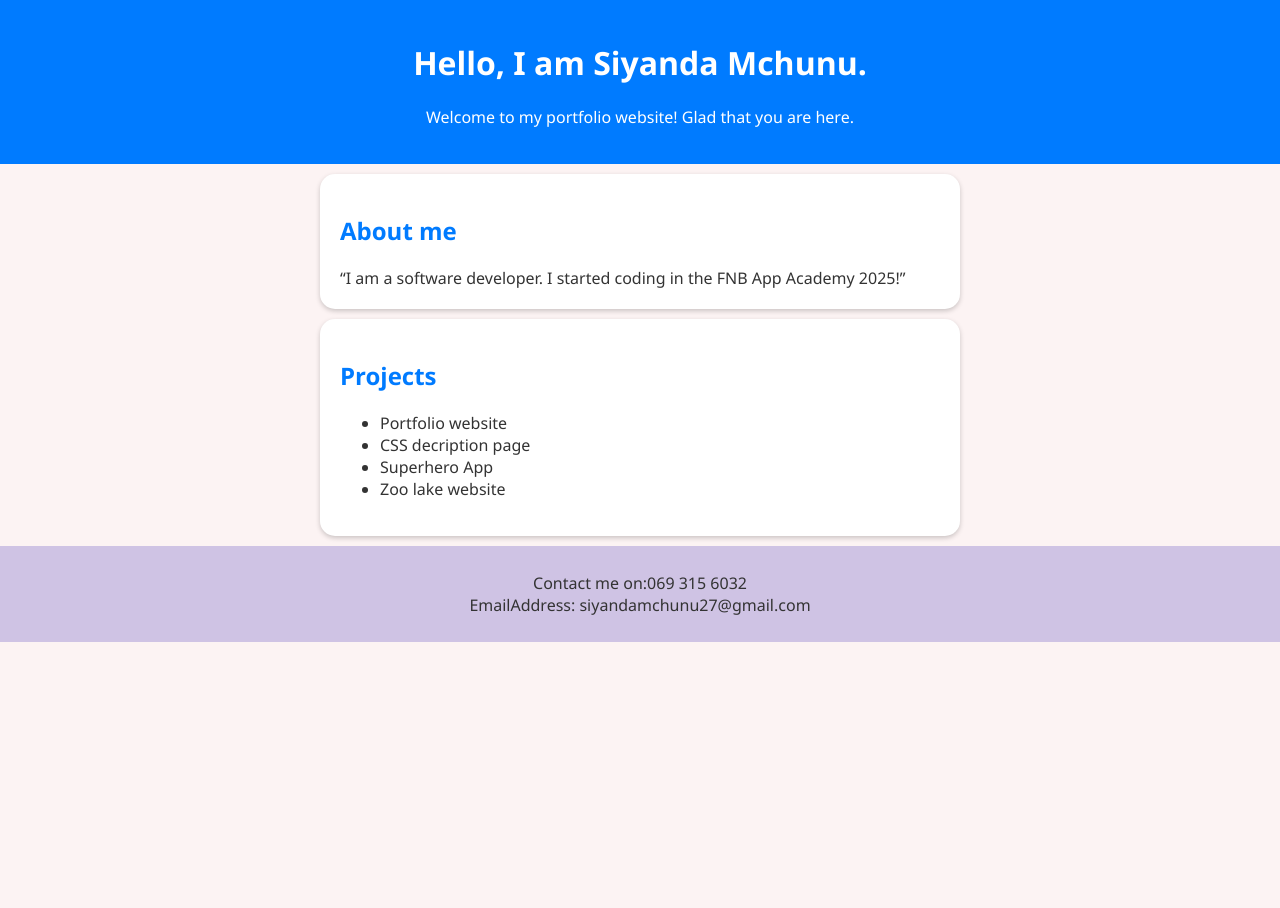
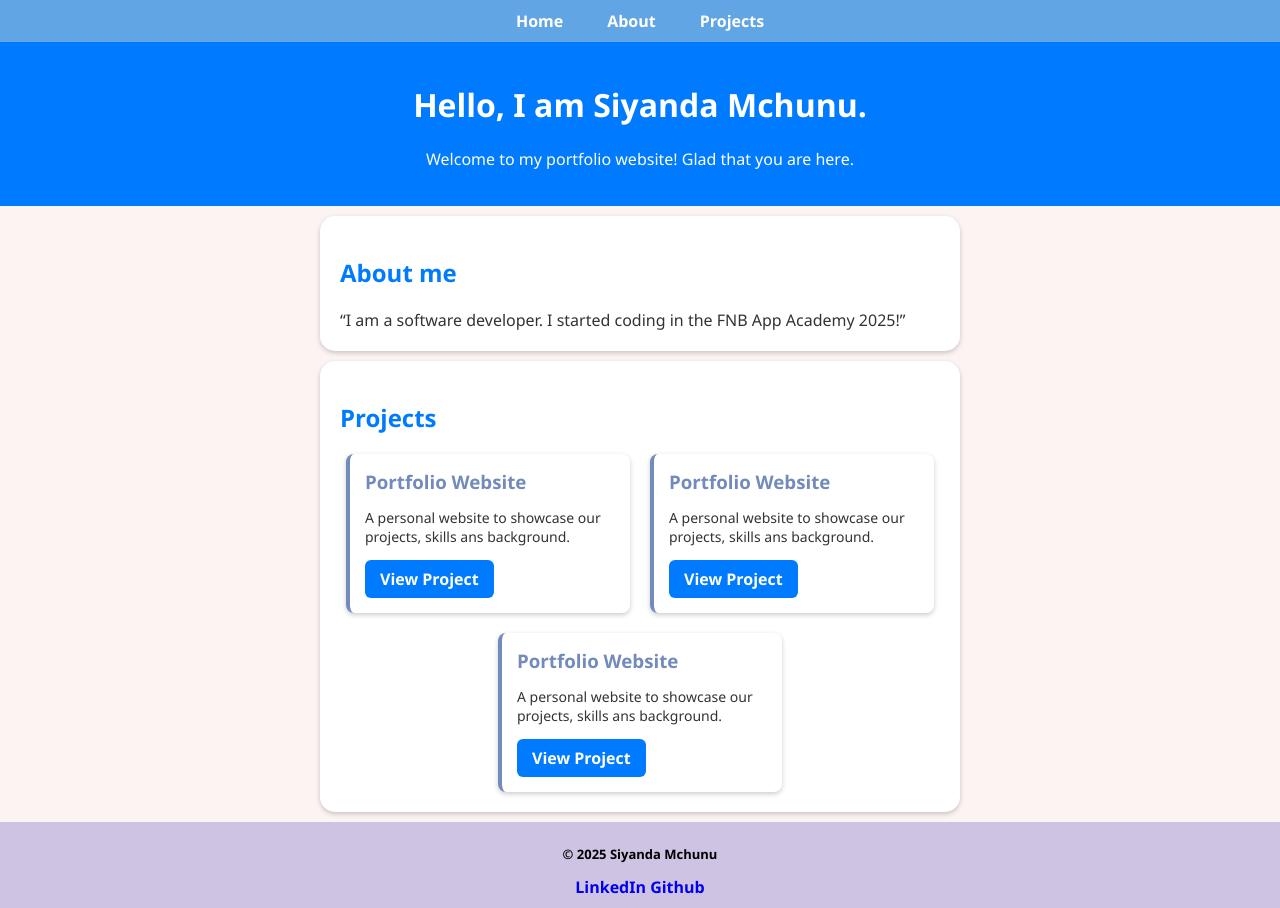
Before and after one commit to iChunu-Siyanda/portfolio-website, a plain HTML site: page index.html in a window 1280 px wide. Before the commit the page ends 800 px from the top, so only its background shows below. Drawn offline with Linux system fonts and the light colour scheme.

Commit message:
We updated projects section and added social links.
Successfully added social links and cards with hover effects.

```diff
--- a/index.html
+++ b/index.html
@@ -8,28 +8,55 @@
 </head>
 <body>
 
-    <header>
+    <nav >
+        <ul class="navbar">
+            <li><a href="#Home">Home</a></li>
+            <li><a href="About">About</a></li>
+            <li><a href="#Projects">Projects</a></li>
+        </ul>
+    </nav>
+
+    <header id="top">
         <h1>Hello, I am Siyanda Mchunu.</h1>
         <p>Welcome to my portfolio website! Glad that you are here.</p>
     </header>
 
-    <section class="about">
+    <section class="about" id="about">
         <h2>About me</h2>
         <q>I am a software developer. I started coding in the FNB App Academy 2025!</q>
     </section>
 
-    <section class="projects">
+    <section class="projects" id="projects">
         <h2>Projects</h2>
-        <ul>
-            <li>Portfolio website</li>
-            <li>CSS decription page</li>
-            <li>Superhero App</li>
-            <li>Zoo lake website</li>
-        </ul>
+        <div class="project-list">
+
+            <div class="project-card">
+                <h3>Portfolio Website</h3>
+                <p>A personal website to showcase our projects, skills ans background.</p>
+                <a href="#">View Project</a>
+            </div>
+
+            <div class="project-card">
+                <h3>Portfolio Website</h3>
+                <p>A personal website to showcase our projects, skills ans background.</p>
+                <a href="#">View Project</a>
+            </div>
+
+            <div class="project-card">
+                <h3>Portfolio Website</h3>
+                <p>A personal website to showcase our projects, skills ans background.</p>
+                <a href="#">View Project</a>
+            </div>
+
+        </div>
     </section>
 
     <footer>
-        <p>Contact me on:069 315 6032 </br> EmailAddress: siyandamchunu27@gmail.com</p>
+        <p> &copy 2025 Siyanda Mchunu</p>
+        <div class="social-links">
+            <a href="linked In" target="_blank">LinkedIn</a>
+            <a href="github" target="_blank">Github</a>
+        </div>
     </footer>
 
 </body>
--- a/style.css
+++ b/style.css
@@ -35,3 +35,99 @@ footer {
     padding: 10px;
     background-color: #cfc3e4;
 }
+
+.social-links > a {
+    margin-top: 0 10px;
+    text-decoration: none;
+    font-weight: bold;
+}
+
+.social-links > a:hover {
+    margin: 0 10px;
+    color: black;
+    text-decoration: underline;
+    font-size: 20px;
+}
+
+footer > p {
+    color: black;
+    font-weight: bold;
+    font-size: small;
+}
+
+.project-list {
+    display: flex;
+    flex-wrap: wrap;
+    justify-content: center;
+    gap: 20px;
+}
+
+.project-card {
+    background-color: white;
+    border-left: 4px solid #728bbb;
+    padding: 15px;
+    border-radius: 8px;
+    width: 250px;
+    box-shadow: 0 2px 5px rgba(0, 0, 0, 0.2);
+    transition: transform 0.2s;
+}
+
+.project-card:hover {
+    transform: translateY(-10px);
+}
+
+.project-card > h3 {
+    margin: 0;
+    color: #728bbb;
+}
+
+.project-card > p {
+    font-size: 14px;
+    color: #333;
+}
+
+.project-card > a {
+    display: inline-block;
+    padding: 8px 15px;
+    background-color: #007bff;
+    color: white;
+    border: none;
+    border-radius: 6px;
+    text-decoration: none;
+    font-weight: bold;
+    transition: background-color 0.2s ease;
+}
+
+.project-card > a:hover {
+    background-color: #007bff;
+}
+
+nav {
+    background-color: #62a5e4;
+    position: sticky;
+    top: 0;
+    z-index: 1000;
+}
+
+.navbar {
+    list-style: none;
+    display: flex;
+    justify-content: center;
+    padding: 10px 0;
+    margin: 0;
+    gap: 20px;
+}
+
+.navbar > li > a {
+    color: white;
+    text-decoration: none;
+    text-align: none;
+    font-weight: bold;
+    padding: 6px 12px;
+    border-radius: 5px;
+    transition: background-color 0.2s ease;
+}
+
+.navbar > li > a:hover {
+    background-color: #007bff;
+}
```
